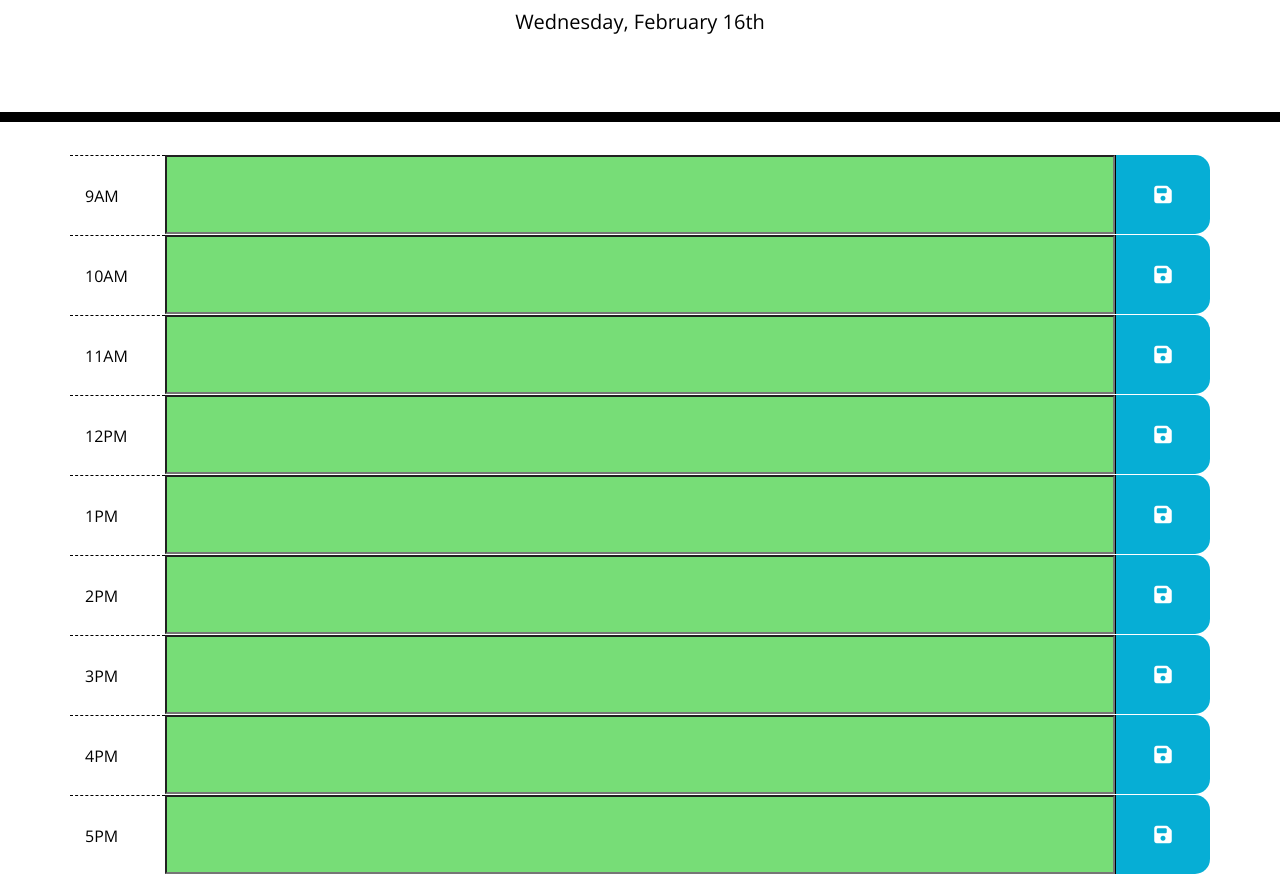
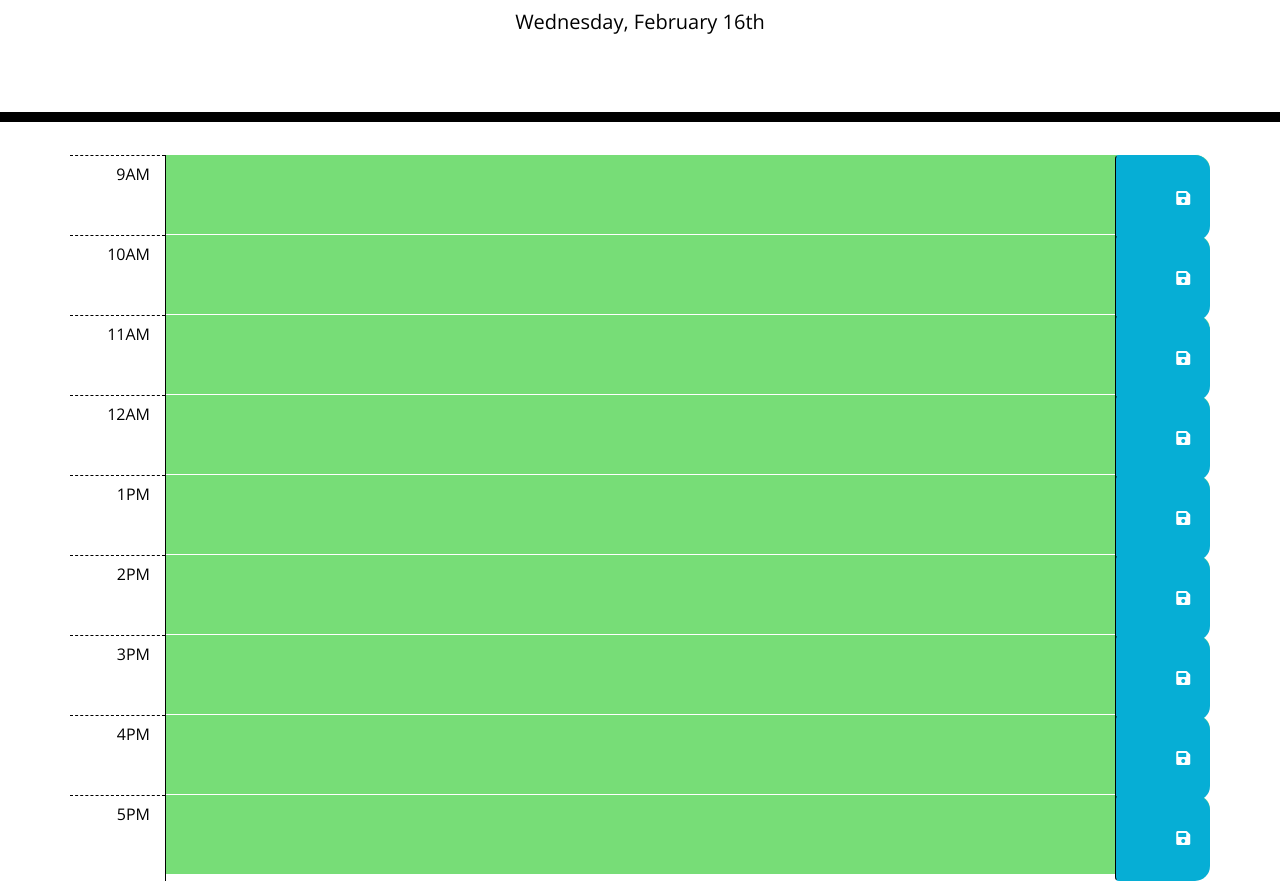
Before and after one commit to nevan-dsouza/scheduler, a plain HTML site: page index.html in a window 1280 px wide. Shown: the part 182-1063 px from the top of the page. Drawn offline with nearby package versions, Linux system fonts and the light colour scheme.

Commit message:
changed structure of html code, changed js functionality to fix few bugs related to local storage, added comments to each file to make it easier to read

```diff
--- a/assets/css/style.css
+++ b/assets/css/style.css
@@ -28,7 +28,6 @@ textarea {
 .time-block {
   text-align: center;
   border-radius: 15px;
-  width: 0;
 }
 
 .row {
@@ -41,19 +40,21 @@ textarea {
   background-color: #ffffff;
   color: #000000;
   border-top: 1px dashed #000000;
+  text-align: right;
+  padding-top: 10px;
 }
 
-.Past {
+.past {
   background-color: #d3d3d3;
   color: white;
 }
 
-.Present {
+.present {
   background-color: #ff6961;
   color: white;
 }
 
-.Future {
+.future {
   background-color: #77dd77;
   color: white;
 }
@@ -64,12 +65,9 @@ textarea {
   border-bottom-right-radius: 15px;
   background-color: #06aed5;
   color: white;
-  font-size: 20px;
-
 }
 
 .saveBtn i:hover {
+  font-size: 20px;
   transition: all 0.3s ease-in-out;
-  color: #000000;
-  cursor: pointer;
 }
--- a/assets/js/script.js
+++ b/assets/js/script.js
@@ -1,57 +1,57 @@
-$(document).ready(function(){
-    // Variable Declarations
-    const m = moment();
-    let currentDayEl = $("#currentDay");
-    let timings = [];
-    let rootEl = $("#hero");
-    let current = moment().format('LLLL')
-    console.log(current);
+// Variable declarations
+let today = moment();
+let currentHr = parseInt(today.format("H"));
+let headerDate = today.format("dddd, MMMM Do");
+let saveDate = today.format("L");
+let timeBlockEl = $(".time-block");
+let timeBlockId = timeBlockEl.attr("id");
+let timeBlockHr = parseInt(timeBlockId);
+let saveBtnEl = $(".saveBtn");
 
-    let currentTime = moment().format('HH');
-    console.log(currentTime);
 
-    // Functions
-    // Time Display
-    function Time(){
-        currentDayEl.text(m.format('dddd[,] MMMM Do'));
-    }
+// Function that adds appropriate color to timeblock based on current time
+function timeBlockStyle() {
+    timeBlockEl.each(function () {
+        // Use "this" so that it works for each block in the container
+        timeBlockHr = parseInt($(this).attr("id"));
+        // First we remove every class
+        $(this).removeClass("past future present");
+        // Then add the class to each block accordingly
+        if (currentHr > timeBlockHr) {
+            $(this).addClass("past");
+        } else if (currentHr < timeBlockHr) {
+            $(this).addClass("future");
+        } else {
+            $(this).addClass("present");
+        }
+    });
+}
 
-    $('input').each(function(){
-        let color = parseInt($(this).attr('time'));
-        console.log(color);
-        if(currentTime==color){
-            $(this).addClass('Present');
-        } else if(currentTime<color){
-            $(this).addClass('Future');
-        } else{
-            $(this).addClass('Past');
-        }
-        saveData();
-    })
+// Function for saving data in local storage
+function saveText(event) {
+    // Redefines timeBlockId to refer to the time block the save button belongs to
+    let timeBlockId = $(this).parent().attr("id");
+    let textAreaContent = $('#' + timeBlockId + " textarea").val()
+    // This sets a unique key for each time block while also saving the content
+    // Key is unique to that day
+    localStorage.setItem(saveDate + "-" + timeBlockId, textAreaContent);
+}
 
-    // Row Timings
-    function rowStatus(){
-        let currentTime = m.format('hh');
-        // console.log(currentTime);
+// Function for loading data in text area from local storage
+function loadText() {
+    timeBlockEl.each(function () {
+        // Redefines timeBlockId to use "this" so that it refers each time block in this function
+        let timeBlockId = $(this).attr("id");
+        let textArea = $('#' + timeBlockId + " textarea");
+        // Key changes every day
+        textArea.text(localStorage.getItem(saveDate + "-" + timeBlockId));
+    });
+}
 
-        for(let i = 9; i<18; i++){
-            timings.push(i);
-            // console.log(timings);
-        }
-        // console.log(timings);
-    }
+// Displays time
+$("#currentDay").text(headerDate);
 
-    // Local Storage
-    function saveData(){
-        localStorage.setItem('input',JSON.stringify($('input').val()))
-    }
-
-    function loadData(){
-        localStorage.getItem('input')
-    }
-
-    // Calling functions
-    Time();
-    rowStatus();
-    loadData();
-})
+// Call functions & event handlers
+timeBlockStyle();
+loadText();
+saveBtnEl.on("click", saveText);
--- a/index.html
+++ b/index.html
@@ -1,133 +1,123 @@
 <!DOCTYPE html>
 <html lang="en">
   <head>
-    <meta charset="UTF-8"/>
-    <meta name="viewport" content="width=device-width, initial-scale=1.0"/>
-    <meta http-equiv="X-UA-Compatible" content="ie=edge"/>
+    <meta charset="UTF-8" />
+    <meta name="viewport" content="width=device-width, initial-scale=1.0" />
+    <meta http-equiv="X-UA-Compatible" content="ie=edge" />
+    <!-- link to Bootstrap -->
     <link
       rel="stylesheet"
-      href="https://stackpath.bootstrapcdn.com/bootstrap/4.3.1/css/bootstrap.min.css"/>
+      href="https://stackpath.bootstrapcdn.com/bootstrap/4.3.1/css/bootstrap.min.css"
+    />
+    <!-- link to icons-->
     <link
       rel="stylesheet"
-      href="https://cdnjs.cloudflare.com/ajax/libs/font-awesome/5.15.4/css/all.min.css"/>
-
+      href="https://use.fontawesome.com/releases/v5.8.1/css/all.css"
+      integrity="sha384-50oBUHEmvpQ+1lW4y57PTFmhCaXp0ML5d60M1M7uH2+nqUivzIebhndOJK28anvf"
+      crossorigin="anonymous"
+    />
+    <!--Custom Google Font-->
     <link
       href="https://fonts.googleapis.com/css?family=Open+Sans&display=swap"
       rel="stylesheet"
     />
-    <link rel="stylesheet" href="./assets/css/style.css">
+    <!-- link to custom CSS styling -->
+    <link rel="stylesheet" href="./assets/css/style.css" />
     <title>Work Day Scheduler</title>
   </head>
 
   <body>
-    <!-- Header display -->
+
+    <!-- jumbotron header displaying today's date -->
     <header class="jumbotron">
       <h1 class="display-3">Work Day Scheduler</h1>
       <p class="lead">A simple calendar app for scheduling your work day</p>
       <p id="currentDay" class="lead"></p>
     </header>
 
-    <div class="container" id="hero">
-      <!-- Timeblocks go here -->
+    <div class="container">
 
-      <div class="row">
-        <div class="col-1 hour">
-          9AM
-        </div>
-        <input input-id="9AM" type="text" class="col-10" time='9'>
-        <div class="saveBtn col-1  d-flex justify-content-center align-items-center">
-          <i class="fas fa-save fa-1x"></i>
-        </div>
-
+      <!-- time-blocks-->
+      <div class="row time-block" id="9">
+        <!--Hour Display-->
+        <div class="col-1 hour">9AM</div>
+        <!--text area-->
+        <textarea class="col-10 description"></textarea>
+        <!-- third column has the save buttons and the imported icons from fontawesome -->
+        <button class="col-1 btn saveBtn">
+          <i class="fas fa-save"></i>
+        </button>
       </div>
 
-
-      <div class="row">
-        <div class="col-1 hour">
-          10AM
-        </div>
-        <input type="text" class="col-10" time='10'>
-        <div class="saveBtn col-1 d-flex justify-content-center align-items-center">
-          <i class="fas fa-save fa-1x"></i>
-        </div>
+      <div class="row time-block" id="10">
+        <div class="col-1 hour">10AM</div>
+        <textarea class="col-10 description"></textarea>
+        <button class="col-1 btn saveBtn">
+          <i class="fas fa-save"></i>
+        </button>
       </div>
 
-      <div class="row">
-        <div class="col-1 hour">
-          11AM
-        </div>
-        <div></div>
-        <input type="text" class="col-10" time='11'>
-        <div class="saveBtn col-1 d-flex justify-content-center align-items-center">
-          <i class="fas fa-save fa-1x"></i>
-        </div>
+      <div class="row time-block" id="11">
+        <div class="col-1 hour">11AM</div>
+        <textarea class="col-10 description"></textarea>
+        <button class="col-1 btn saveBtn">
+          <i class="fas fa-save"></i>
+        </button>
       </div>
 
-      <div class="row">
-        <div class="col-1 hour">
-          12PM
-        </div>
-        <input type="text" class="col-10" time='12'>
-        <div class="saveBtn col-1 d-flex justify-content-center align-items-center">
-          <i class="fas fa-save fa-1x"></i>
-        </div>
+      <div class="row time-block" id="12">
+        <div class="col-1 hour">12AM</div>
+        <textarea class="col-10 description"></textarea>
+        <button class="col-1 btn saveBtn">
+          <i class="fas fa-save"></i>
+        </button>
       </div>
 
-      <div class="row">
-        <div class="col-1 hour">
-          1PM
-        </div>
-        <input type="text" class="col-10" time='13'>
-        <div class="saveBtn col-1 d-flex justify-content-center align-items-center">
-          <i class="fas fa-save fa-1x"></i>
-        </div>
+      <div class="row time-block" id="13">
+        <div class="col-1 hour">1PM</div>
+        <textarea class="col-10 description"></textarea>
+        <button class="col-1 btn saveBtn">
+          <i class="fas fa-save"></i>
+        </button>
       </div>
 
-      <div class="row">
-        <div class="col-1 hour">
-          2PM
-        </div>
-        <input type="text" class="col-10" time='14'>
-        <div class="saveBtn col-1 d-flex justify-content-center align-items-center">
-          <i class="fas fa-save fa-1x"></i>
-        </div>
+      <div class="row time-block" id="14">
+        <div class="col-1 hour">2PM</div>
+        <textarea class="col-10 description"></textarea>
+        <button class="col-1 btn saveBtn">
+          <i class="fas fa-save"></i>
+        </button>
       </div>
 
-      <div class="row">
-        <div class="col-1 hour">
-          3PM
-        </div>
-        <input type="text" class="col-10" time='15'>
-        <div class="saveBtn col-1 d-flex justify-content-center align-items-center">
-          <i class="fas fa-save fa-1x"></i>
-        </div>
+      <div class="row time-block" id="15">
+        <div class="col-1 hour">3PM</div>
+        <textarea class="col-10 description"></textarea>
+        <button class="col-1 btn saveBtn">
+          <i class="fas fa-save"></i>
+        </button>
       </div>
 
-      <div class="row">
-        <div class="col-1 hour">
-          4PM
-        </div>
-        <input type="text" class="col-10" time='16'>
-        <div class="saveBtn col-1 d-flex justify-content-center align-items-center">
-          <i class="fas fa-save fa-1x"></i>
-        </div>
+      <div class="row time-block" id="16">
+        <div class="col-1 hour">4PM</div>
+        <textarea class="col-10 description"></textarea>
+        <button class="col-1 btn saveBtn">
+          <i class="fas fa-save"></i>
+        </button>
       </div>
 
-      <div class="row">
-        <div class="col-1 hour ">
-          5PM
-        </div>
-        <input type="text" class="col-10" time='19'>
-        <div class="saveBtn col-1 d-flex justify-content-center align-items-center">
+      <div class="row time-block" id="17">
+        <div class="col-1 hour">5PM</div>
+        <textarea class="col-10 description"></textarea>
+        <button class="col-1 btn saveBtn">
           <i class="fas fa-save"></i>
-        </div>
+        </button>
       </div>
 
     </div>
 
-    <script src="https://kit.fontawesome.com/d3f55370ae.js" crossorigin="anonymous"></script>
-    <script src="https://code.jquery.com/jquery-3.5.1.min.js"></script>
-    <script src="https://cdnjs.cloudflare.com/ajax/libs/moment.js/2.29.1/moment.min.js"></script>
+    <script src="https://cdnjs.cloudflare.com/ajax/libs/jquery/3.2.1/jquery.min.js"></script>
+    <script src="https://cdnjs.cloudflare.com/ajax/libs/moment.js/2.24.0/moment.min.js"></script>
     <script src="./assets/js/script.js"></script>
+
   </body>
 </html>
```
Also changed, not shown: 1 other file.
